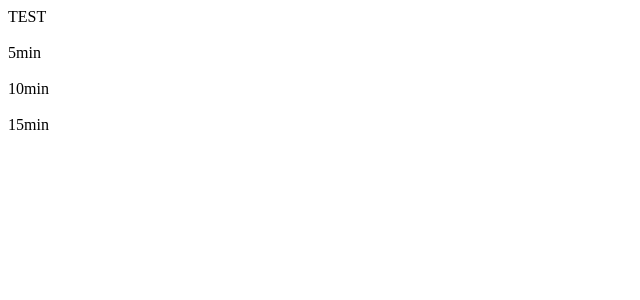
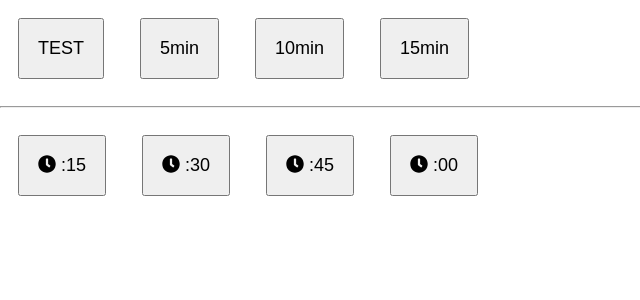
Before and after one commit to SjurWarEagle/nadin-timer, an Angular app: page /#/ in a window 1280 px wide. Shown: the top 300 px of the page, without its empty margins (0-640 px from the left). Built offline with nearby package versions, Linux system fonts and the light colour scheme.

Commit message:
* nicer selection of times - WIP * add angular material

```diff
--- a/angular.json
+++ b/angular.json
@@ -24,7 +24,7 @@
             "tsConfig": "tsconfig.app.json",
             "aot": true,
             "assets": ["src/favicon.ico", "src/assets"],
-            "styles": ["src/styles.scss"],
+            "styles": ["./node_modules/@angular/material/prebuilt-themes/indigo-pink.css", "src/styles.scss"],
             "scripts": []
           },
           "configurations": {
@@ -83,7 +83,7 @@
             "tsConfig": "tsconfig.spec.json",
             "karmaConfig": "karma.conf.js",
             "assets": ["src/favicon.ico", "src/assets"],
-            "styles": ["src/styles.scss"],
+            "styles": ["./node_modules/@angular/material/prebuilt-themes/indigo-pink.css", "src/styles.scss"],
             "scripts": []
           }
         },
--- a/package.json
+++ b/package.json
@@ -14,13 +14,18 @@
   "private": true,
   "dependencies": {
     "@angular/animations": "11.0.5",
+    "@angular/cdk": "^11.0.3",
     "@angular/common": "11.0.5",
     "@angular/compiler": "11.0.5",
     "@angular/core": "11.0.5",
     "@angular/forms": "11.0.5",
+    "@angular/material": "^11.0.3",
     "@angular/platform-browser": "11.0.5",
     "@angular/platform-browser-dynamic": "11.0.5",
     "@angular/router": "11.0.5",
+    "@fortawesome/angular-fontawesome": "0.8.1",
+    "@fortawesome/fontawesome-svg-core": "1.2.32",
+    "@fortawesome/free-solid-svg-icons": "5.15.1",
     "rxjs": "6.6.3",
     "tslib": "2.0.3",
     "zone.js": "0.11.3"
--- a/src/app/app.module.ts
+++ b/src/app/app.module.ts
@@ -6,6 +6,11 @@ import { StatusLogoComponent } from './components/status-logo/status-logo.compon
 import { BrowserAnimationsModule } from '@angular/platform-browser/animations';
 import { TimeSelectComponent } from './components/time-select/time-select.component';
 import { RunTimerComponent } from './components/run-timer/run-timer.component';
+import {FaIconLibrary, FontAwesomeModule } from '@fortawesome/angular-fontawesome';
+import { faClock } from '@fortawesome/free-solid-svg-icons';
+import {MatTooltipModule} from '@angular/material/tooltip';
+import {MatFormFieldModule} from '@angular/material/form-field';
+import {MatInputModule} from '@angular/material/input';
 
 @NgModule({
   declarations: [
@@ -16,11 +21,19 @@ import { RunTimerComponent } from './components/run-timer/run-timer.component';
   ],
   imports: [
     BrowserModule,
+    BrowserAnimationsModule,
+    FontAwesomeModule,
     AppRoutingModule,
-    BrowserModule,
-    BrowserAnimationsModule,
+    MatTooltipModule,
+    MatInputModule,
+    MatFormFieldModule,
   ],
   providers: [],
   bootstrap: [AppComponent],
 })
-export class AppModule {}
+export class AppModule {
+  constructor(private library: FaIconLibrary) {
+    library.addIcons(faClock);
+  }
+
+}
--- a/src/app/components/time-select/time-select.component.html
+++ b/src/app/components/time-select/time-select.component.html
@@ -1,4 +1,70 @@
-<a (click)="startTimerMinutes(0.1)" >TEST</a><br><br>
-<a (click)="startTimerMinutes(5)" >5min</a><br><br>
-<a (click)="startTimerMinutes(10)" >10min</a><br><br>
-<a (click)="startTimerMinutes(15)" >15min</a><br><br>
+<div class="all-times">
+  <button mat-raised-button
+          matTooltip="nur yum Testen, sehr kurze Yeit"
+          (click)="startTimerMinutes(0.1)"
+          class="time"
+  >
+    TEST
+  </button>
+
+  <button mat-raised-button
+          matTooltip="5 minuten ab jetzt"
+          (click)="startTimerMinutes(5)"
+          class="time"
+  >
+    5min
+  </button>
+
+  <button mat-raised-button
+          matTooltip="10 minuten ab jetzt"
+          (click)="startTimerMinutes(10)"
+          class="time"
+  >
+    10min
+  </button>
+
+  <button mat-raised-button
+          matTooltip="15 minuten ab jetzt"
+          (click)="startTimerMinutes(15)"
+          class="time"
+  >
+    15min
+  </button>
+
+  <hr>
+  <button mat-raised-button
+          matTooltip="bis Viertel nach"
+          (click)="untilQuarterPast()"
+          class="time"
+  >
+    <fa-icon [icon]="['fas', 'clock']"></fa-icon>
+    :15
+  </button>
+
+  <button mat-raised-button
+          matTooltip="bis Halb"
+          (click)="untilHalfPast()"
+          class="time"
+  >
+    <fa-icon [icon]="['fas', 'clock']"></fa-icon>
+    :30
+  </button>
+
+  <button mat-raised-button
+          matTooltip="bis Viertel vor"
+          (click)="untilQuarterBefore()"
+          class="time"
+  >
+    <fa-icon [icon]="['fas', 'clock']"></fa-icon>
+    :45
+  </button>
+
+  <button mat-raised-button
+          matTooltip="bis Voll"
+          (click)="untilFull()"
+          class="time"
+  >
+    <fa-icon [icon]="['fas', 'clock']"></fa-icon>
+    :00
+  </button>
+</div>
--- a/src/app/components/time-select/time-select.component.scss
+++ b/src/app/components/time-select/time-select.component.scss
@@ -0,0 +1,9 @@
+.all-times{
+  font-size: large;
+}
+
+.time{
+  margin: 1em;
+  padding: 1em;
+  font-size: large;
+}
--- a/src/app/components/time-select/time-select.component.ts
+++ b/src/app/components/time-select/time-select.component.ts
@@ -1,4 +1,4 @@
-import {Component, OnInit} from '@angular/core';
+import { Component, OnInit } from '@angular/core';
 import { Router } from '@angular/router';
 
 @Component({
@@ -7,14 +7,55 @@ import { Router } from '@angular/router';
   styleUrls: ['./time-select.component.scss'],
 })
 export class TimeSelectComponent implements OnInit {
-  constructor(private router:Router) {
+
+  constructor(private router: Router) {}
+
+  public ngOnInit(): void {}
+
+  public untilQuarterPast(): void {
+    const now = new Date();
+    let targetTime: number;
+    if (now.getMinutes() > 15) {
+      targetTime = now.getTime() + (60 + 15 - now.getMinutes()) * 60 * 1000;
+    } else {
+      targetTime = now.getTime() + (15 - now.getMinutes()) * 60 * 1000;
+    }
+    this.router.navigate(['/run', { until: targetTime }]);
   }
 
-  public ngOnInit(): void {
+  public untilHalfPast(): void {
+    const now = new Date();
+    let targetTime: number;
+    if (now.getMinutes() < 30) {
+      targetTime = now.getTime() + (30 - now.getMinutes()) * 60 * 1000;
+    } else {
+      targetTime = now.getTime() + (60 + 30 - now.getMinutes()) * 60 * 1000;
+    }
+    this.router.navigate(['/run', { until: targetTime }]);
+  }
+
+  public untilQuarterBefore(): void {
+    const now = new Date();
+    let targetTime: number;
+    if (now.getMinutes() < 45) {
+      targetTime = now.getTime() + (45 - now.getMinutes()) * 60 * 1000;
+    } else {
+      targetTime = now.getTime() + (60 + 45 - now.getMinutes()) * 60 * 1000;
+    }
+    this.router.navigate(['/run', { until: targetTime }]);
+  }
+
+  public untilFull(): void {
+    const now = new Date();
+    let targetTime = 0;
+    if (now.getMinutes() > 0) {
+      targetTime = now.getTime() + (60 - now.getMinutes()) * 60 * 1000;
+    }
+    this.router.navigate(['/run', { until: targetTime }]);
   }
 
   public startTimerMinutes(minutes: number): void {
     const targetTime = new Date().getTime() + 1000 * 60 * minutes;
-    this.router.navigate(['/run',{until:targetTime}]);
+    this.router.navigate(['/run', { until: targetTime }]);
   }
 }
--- a/src/index.html
+++ b/src/index.html
@@ -6,8 +6,10 @@
     <base href="/" />
     <meta name="viewport" content="width=device-width, initial-scale=1" />
     <link rel="icon" type="image/x-icon" href="favicon.ico" />
-  </head>
-  <body>
+      <link href="https://fonts.googleapis.com/css?family=Roboto:300,400,500&display=swap" rel="stylesheet">
+    <link href="https://fonts.googleapis.com/icon?family=Material+Icons" rel="stylesheet">
+</head>
+  <body class="mat-typography">
     <app-root></app-root>
   </body>
 </html>
--- a/src/styles.scss
+++ b/src/styles.scss
@@ -1 +1,4 @@
 /* You can add global styles to this file, and also import other style files */
+
+html, body { height: 100%; }
+body { margin: 0; font-family: Roboto, "Helvetica Neue", sans-serif; }
```
Also changed, not shown: src/app/app-routing.module.ts (+7 -4 lines), src/app/components/run-timer/run-timer.component.ts (+4 -6 lines), 1 other file (tests, documents, lock files or other folders).
